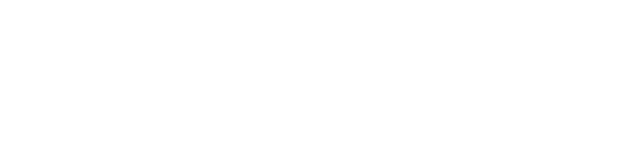
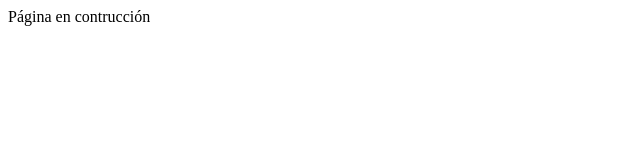
Before and after one commit to gemaandarias/gemaandarias.github.io, a plain HTML site: page index.html in a window 1280 px wide. Shown: the whole page, without its empty margins (0-640 px from the left). Drawn offline with Linux system fonts and the light colour scheme.

Commit message:
Add files via upload

```diff
--- a/index.html
+++ b/index.html
@@ -3,5 +3,6 @@
 <head>
 </head>
 <body>
+    Página en contrucción
 </body>
 </html>
```
